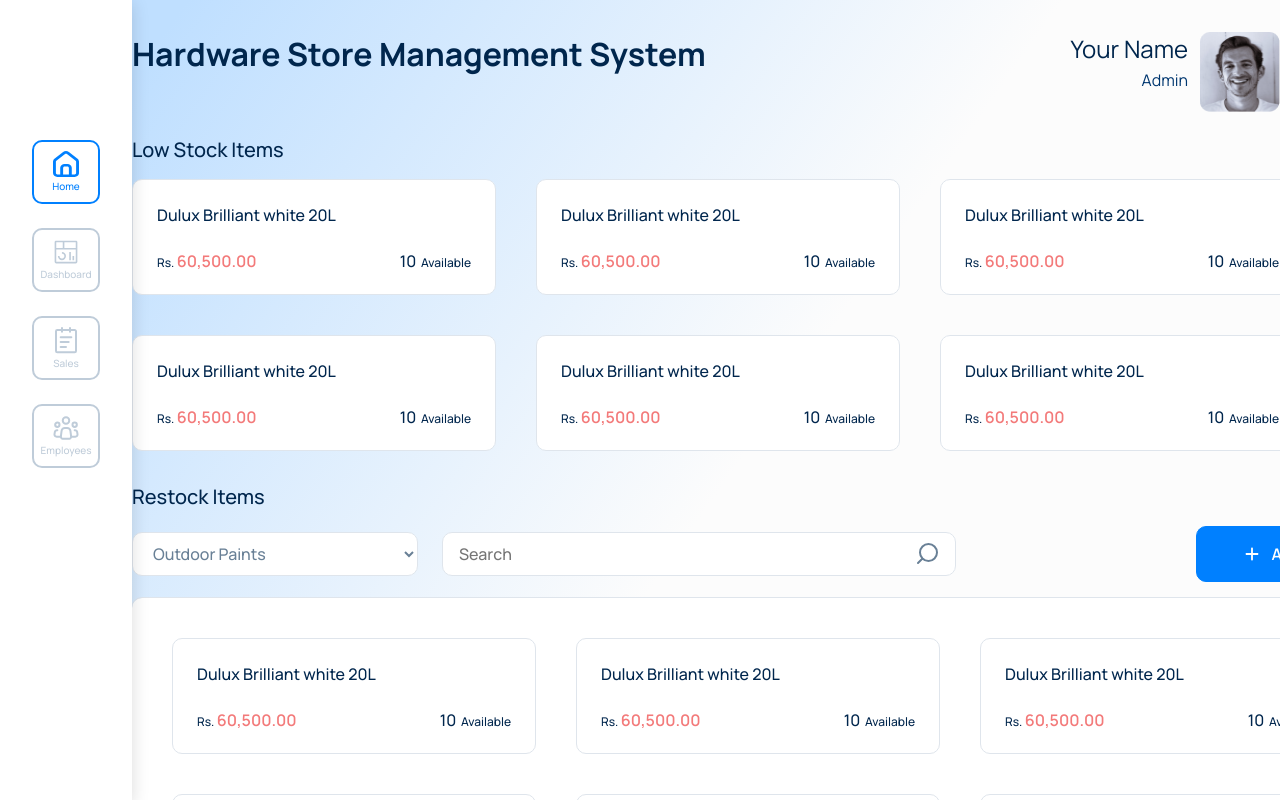
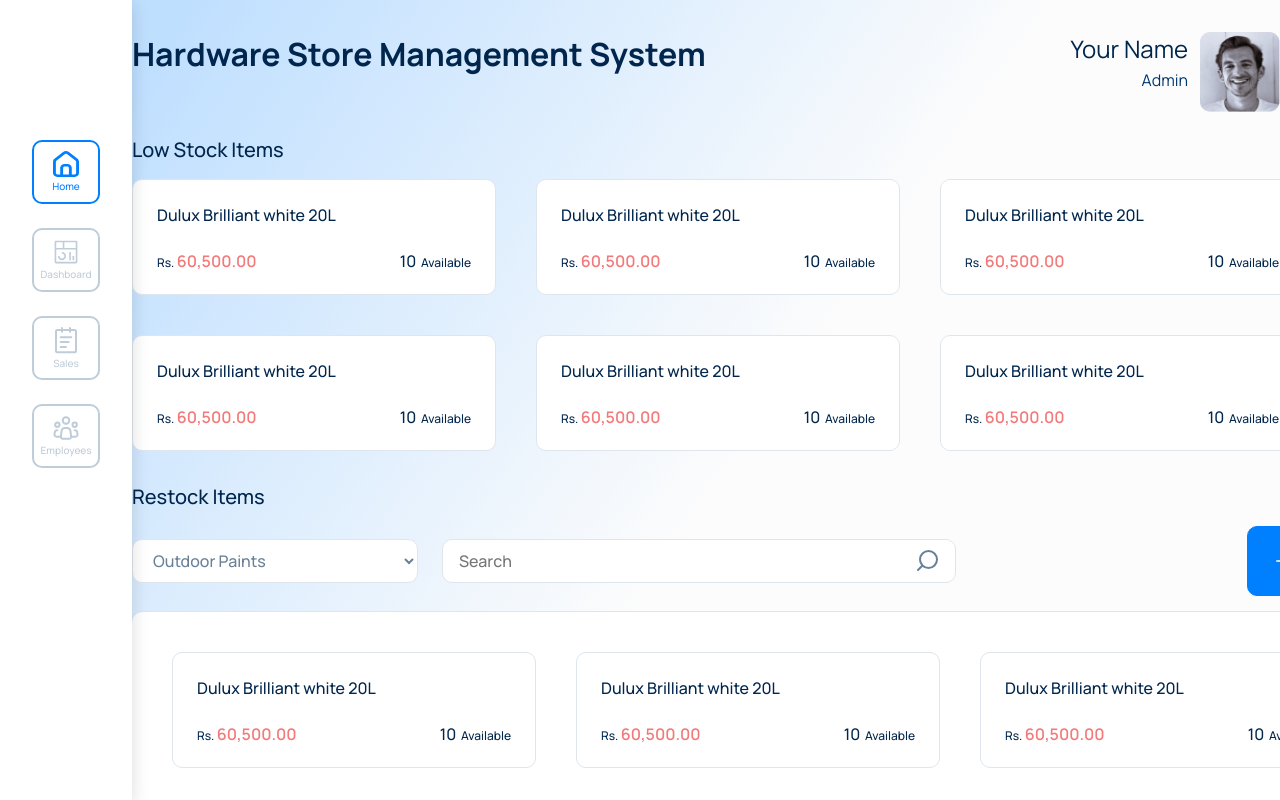
Before and after one commit to pamodaravihansa/Hardware-Management-UI, a React (Create React App) app: page /dashboard in a window 1280 px wide. Built offline with nearby package versions, Linux system fonts and the light colour scheme.

Commit message:
fixed button size

```diff
--- a/src/CSS/style.scss
+++ b/src/CSS/style.scss
@@ -549,7 +549,7 @@ body {
         gap: 1rem;
 
         .inputs-section {
-            display: inline-flex;
+            display: flex;
             align-items: center;
             justify-content: space-between;
             width: 78.25rem;
@@ -557,8 +557,7 @@ body {
 
             .add-item-btn {
                 display: flex;
-                width: 13.4375rem;
-                padding: 1rem;
+                padding: 0.75rem 1.5rem;
                 justify-content: center;
                 align-items: center;
                 gap: 0.5rem;
```
